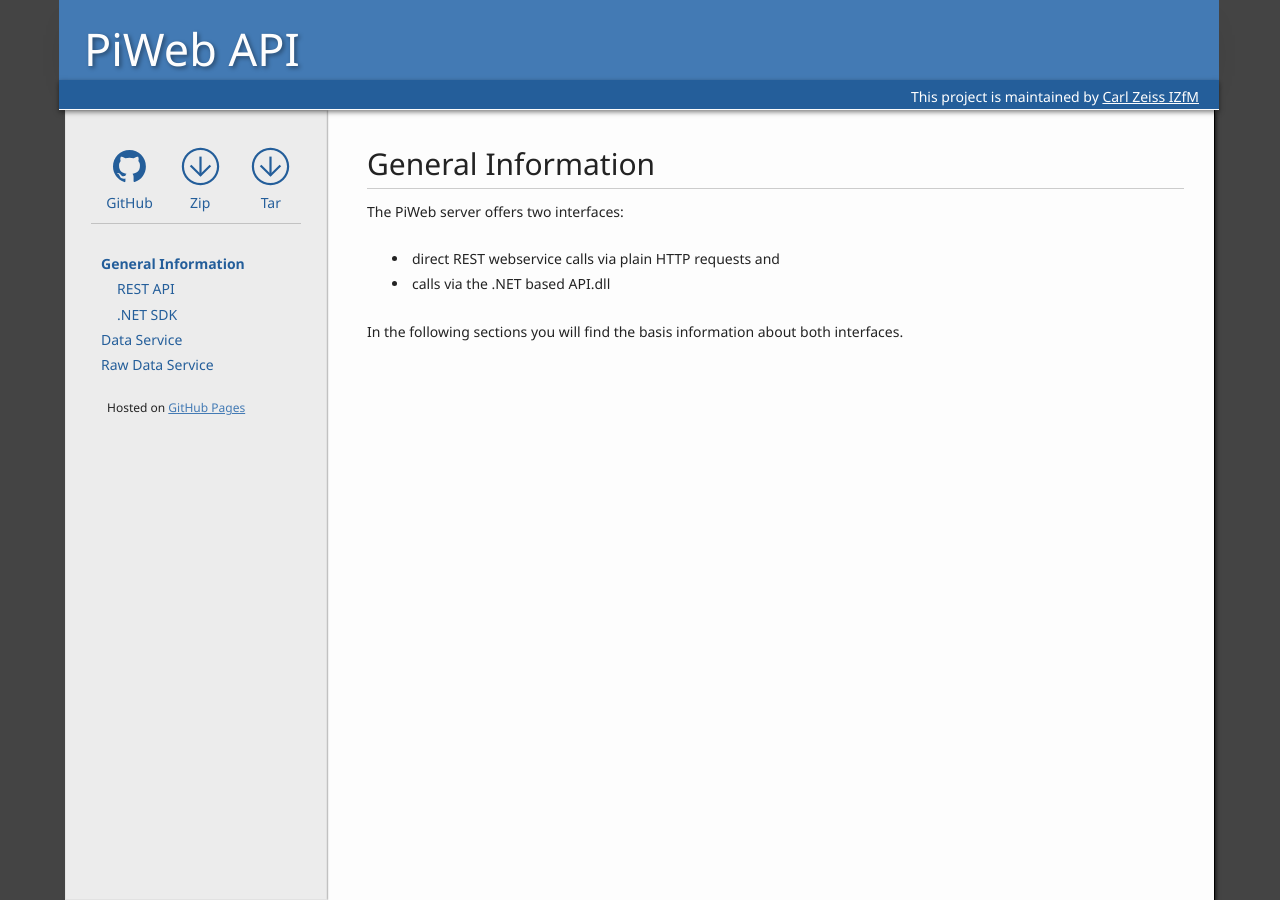
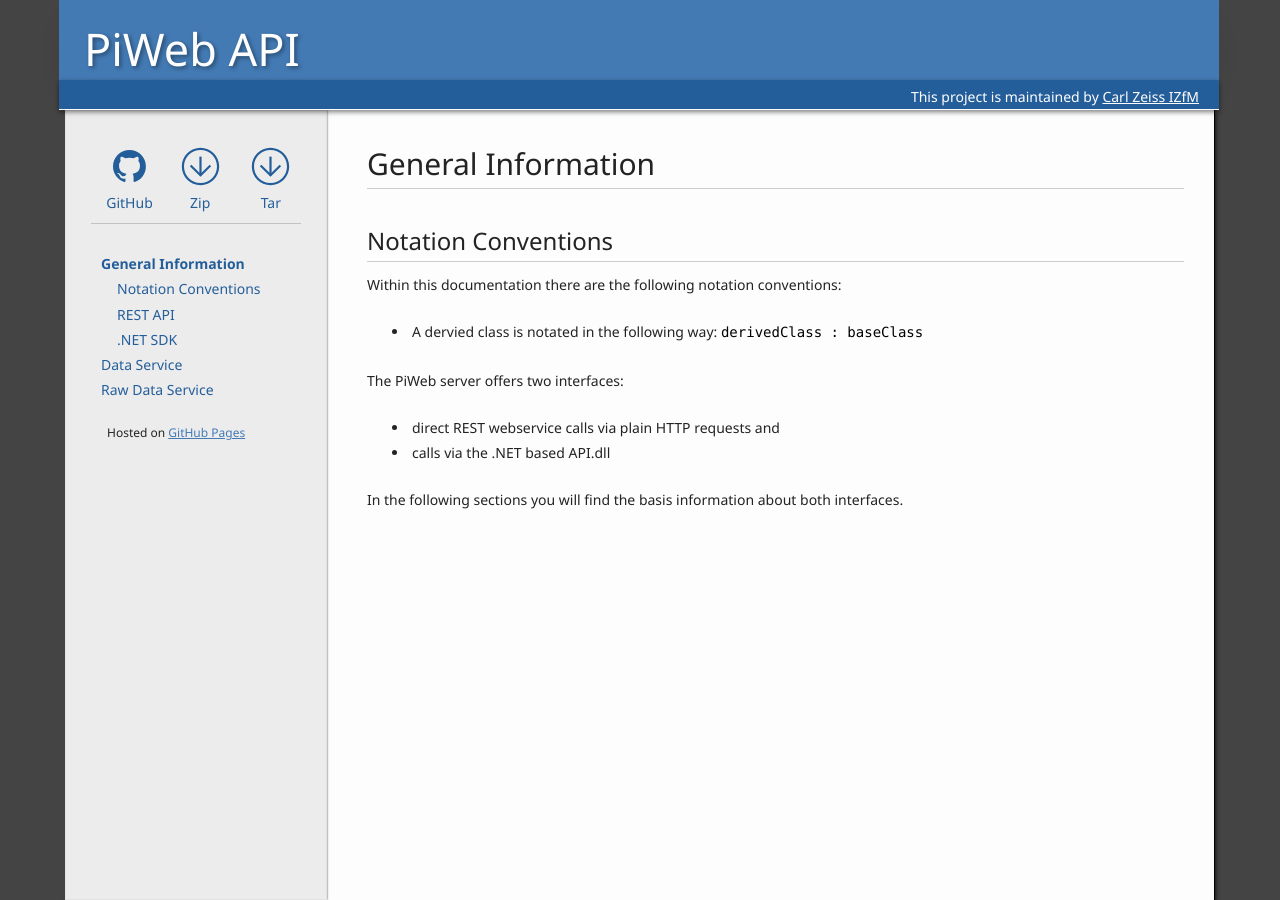
Before and after one commit to ZEISS-PiWeb/PiWeb-Api, a Jekyll site: the page built from _pages/01-general.md, in a window 1280 px wide. Built offline with Jekyll 4.4.1, drawn with Linux system fonts in a browser that asks for light colours.

Commit message:
Update 01-general.md

````diff
--- a/_pages/01-general.md
+++ b/_pages/01-general.md
@@ -3,10 +3,17 @@
 title: General Information
 permalink: /general/
 sections:
+  notation: Notation Conventions
   restApi: REST API
   sdk: .NET SDK
 redirect_from: "/"
 ---
+
+## {{ page.sections['notation'] }}
+
+Within this documentation there are the following notation conventions:
+
+* A dervied class is notated in the following way: ```derivedClass : baseClass```
 
 The PiWeb server offers two interfaces:
 
````
